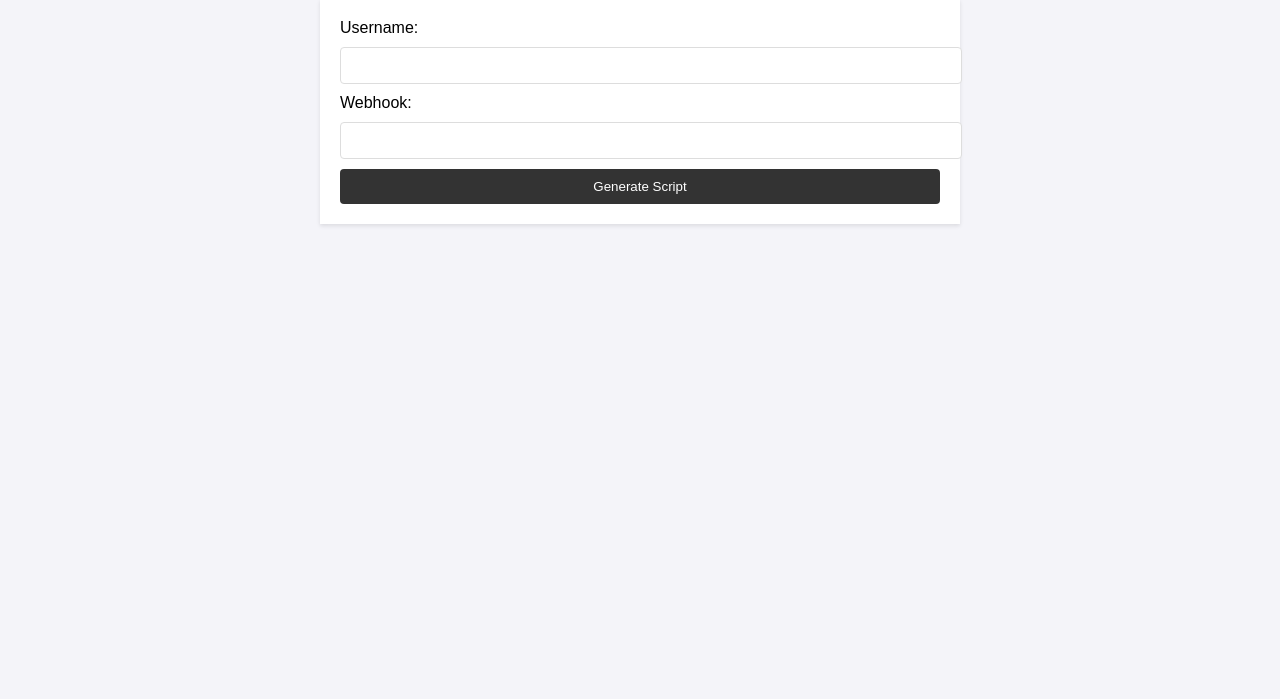
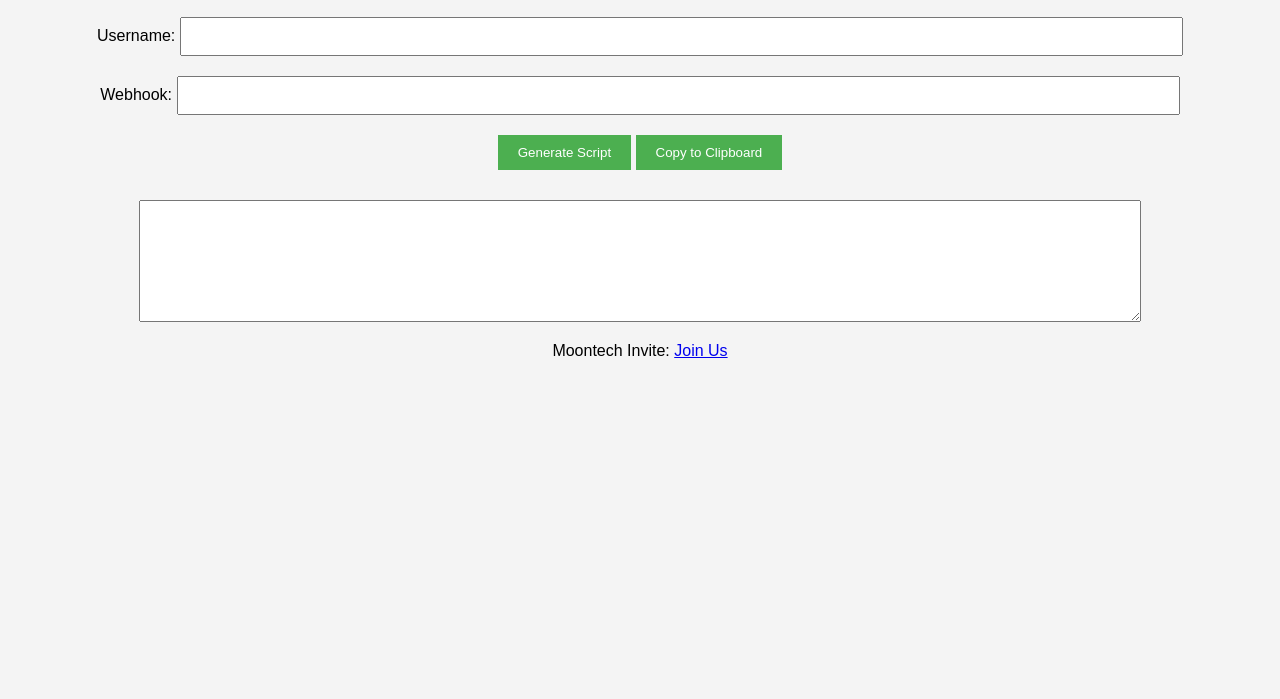
Before and after one commit to Echoepic2/testing, a plain HTML site: page script_generator.html in a window 1280 px wide. Shown: the part 101-800 px from the top of the page. Drawn offline with Linux system fonts and the light colour scheme.

Commit message:
Update script_generator.html

```diff
--- a/script_generator.html
+++ b/script_generator.html
@@ -1,73 +1,63 @@
-
 <!DOCTYPE html>
 <html lang="en">
 <head>
     <meta charset="UTF-8">
     <meta name="viewport" content="width=device-width, initial-scale=1.0">
     <title>Script Generator</title>
+    <link rel="stylesheet" href="styles.css"> <!-- Add your styles.css if needed -->
     <style>
         body {
             font-family: Arial, sans-serif;
-      background-color: #f4f4f9;
-      margin: 0;
+            background-color: #f4f4f4;
+            text-align: center;
             padding: 20px;
         }
-    h1 {
-      text-align: center;
-      color: #333;
+
+        input[type="text"], input[type="url"] {
+            width: 80%;
+            padding: 10px;
+            margin: 10px 0;
         }
-    form {
-      max-width: 600px;
-      margin: 0 auto;
-      padding: 20px;
-      background: #fff;
-      box-shadow: 0 2px 4px rgba(0,0,0,0.1);
-    }
-    label, input {
-      display: block;
-      width: 100%;
-      margin-bottom: 10px;
-    }
-    input[type="text"], input[type="url"] {
-      padding: 10px;
-      border: 1px solid #ddd;
-      border-radius: 4px;
-    }
+
         button {
-      display: block;
-      width: 100%;
-      padding: 10px;
-      background-color: #333;
-      color: #fff;
+            padding: 10px 20px;
+            margin: 10px 0;
+            background-color: #4CAF50;
+            color: white;
             border: none;
-      border-radius: 4px;
             cursor: pointer;
         }
+
         button:hover {
-      background-color: #555;
+            background-color: #45a049;
         }
-    #status {
-      text-align: center;
+
+        #output {
+            width: 80%;
+            height: 100px;
             margin-top: 20px;
-      color: red;
+            padding: 10px;
+            font-family: monospace;
         }
     </style>
 </head>
 <body>
 
-  <h1>Script Generator</h1>
-
-  <form id="generateForm">
+    <h1>Webbased Generate Script</h1>
     <label for="username">Username:</label>
-    <input type="text" id="username" name="username" required>
+    <input type="text" id="username" name="username" required><br>
 
     <label for="webhook">Webhook:</label>
-    <input type="url" id="webhook" name="webhook" required>
+    <input type="url" id="webhook" name="webhook" required><br>
 
     <button id="generateBtn">Generate Script</button>
-  </form>
+    <button id="copyBtn">Copy to Clipboard</button>
 
-  <div id="status"></div>
+    <textarea id="output" readonly></textarea>
+
+    <footer>
+        <p>Moontech Invite: <a href="https://discord.gg/RsMKm4ZWGd">Join Us</a></p>
+    </footer>
 
     <script src="script.js"></script>
 </body>
```
Lines whose indentation alone changed are shown as unchanged.
